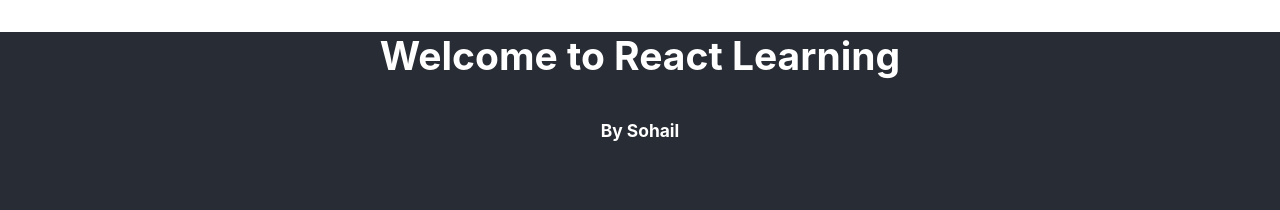
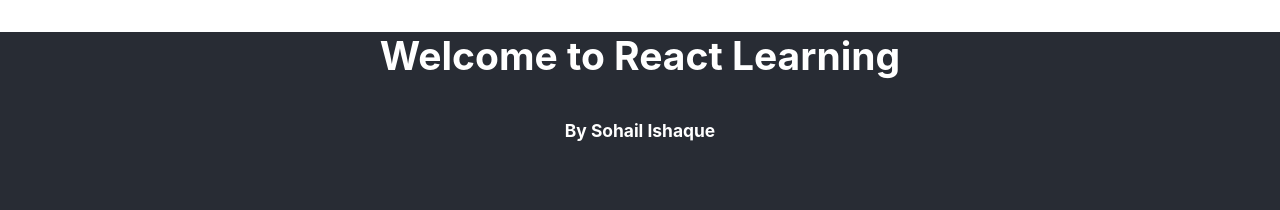
Before and after one commit to drk-ryder/bcamp05, a React (Create React App) app: page / in a window 1280 px wide. Shown: the top 210 px of the page. Built offline with nearby package versions, Linux system fonts and the light colour scheme.

Commit message:
Signature added

```diff
--- a/src/App.js
+++ b/src/App.js
@@ -10,7 +10,7 @@
     <counterContext.Provider value={count}>
     <div className='App'>
       <h2>Welcome to React Learning</h2>
-      <h6>By Sohail</h6>
+      <h6>By Sohail Ishaque</h6>
       <Parent />
     </div>
     </counterContext.Provider>
```
